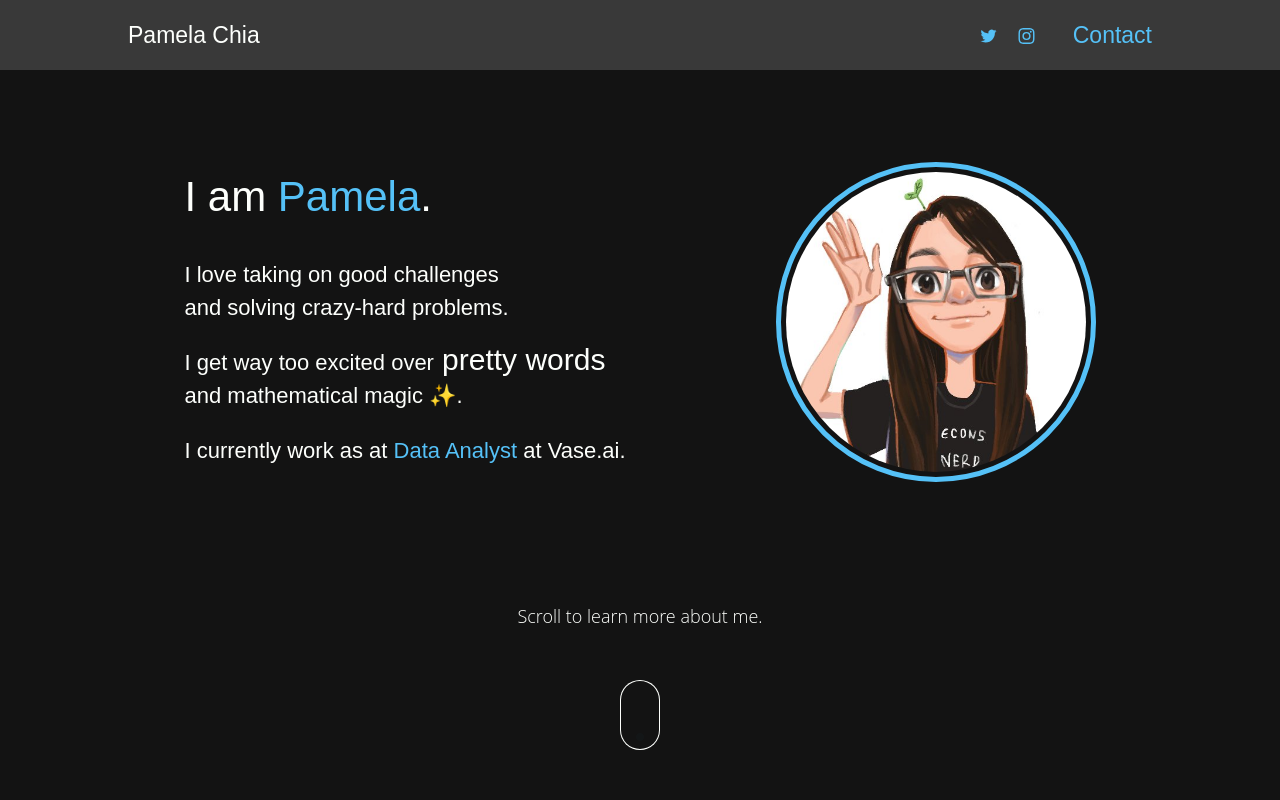
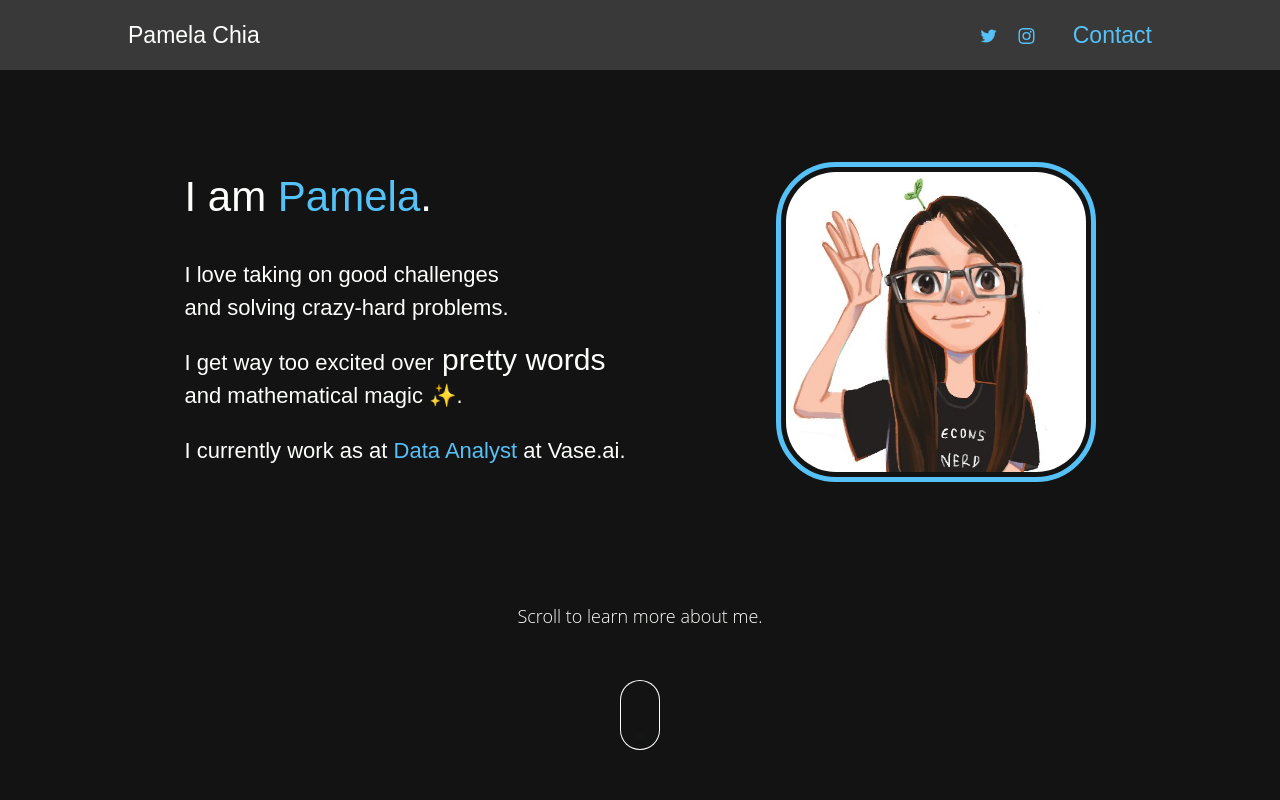
Before and after one commit to pamelachia/portfolio, a React (Create React App) app: page / in a window 1280 px wide. Shown: the top 800 px of the page. Built offline with nearby package versions, Linux system fonts and the light colour scheme; what webfontloader would draw is missing.

Commit message:
Make avatar more squareish

```diff
--- a/src/components/Myself.jsx
+++ b/src/components/Myself.jsx
@@ -14,12 +14,12 @@ const Avatar = () => {
         background-size: contain;
         width: ${AVATAR_SIZE}px;
         height: ${AVATAR_SIZE}px;
-        border-radius: ${AVATAR_SIZE / 2}px;
+        border-radius: ${AVATAR_SIZE / 6}px;
         overflow: hidden;
     `;
 
     const wrapperStyle = css`
-        border-radius: ${AVATAR_SIZE}px;
+        border-radius: ${AVATAR_SIZE / 5}px;
         border: 5px solid ${colors.maastrichtBlue};
         padding: 5px;
         margin-bottom: 10px;
```
